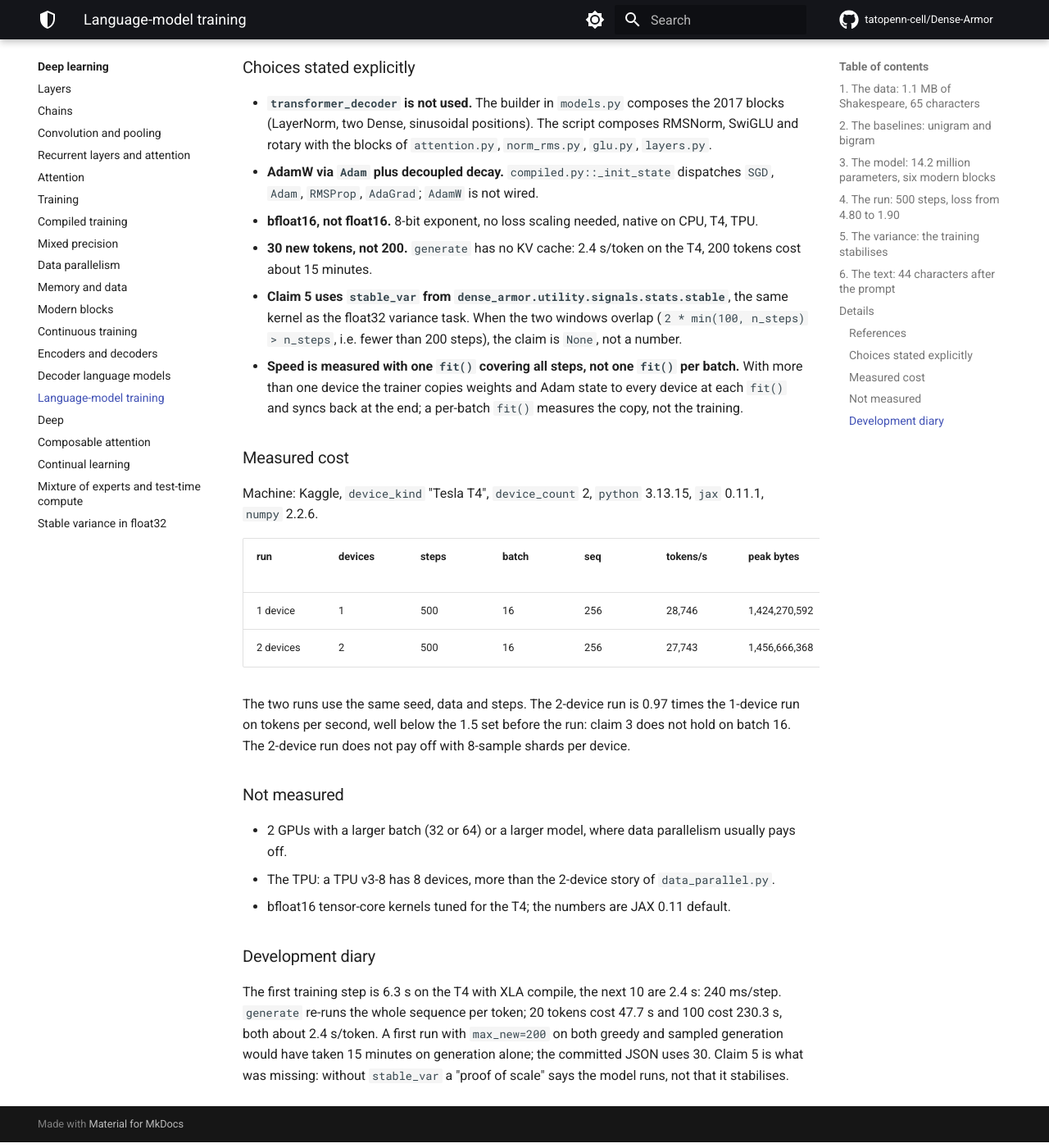
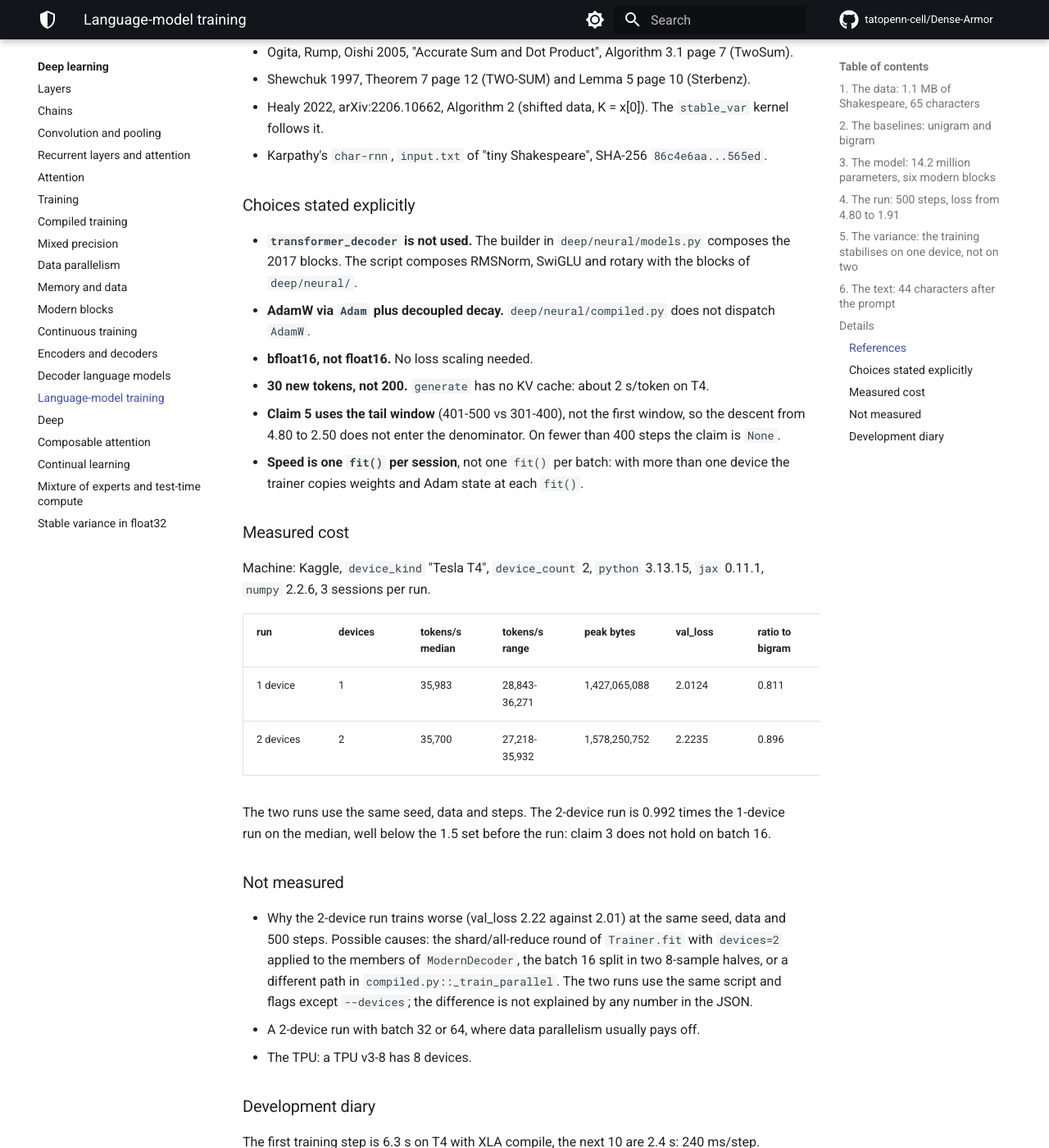
Before and after one commit to tatopenn-cell/Dense-Armor, an MkDocs documentation site: the page built from docs/neural/lm_training.md, in a window 1280 px wide and 1400 px high, scrolled down 3821 px. Shown: the whole window at 82% size. Built offline with MkDocs 1.6.1 and Material for MkDocs 9.7.7, drawn with Linux system fonts in a browser that asks for light colours; comment, search, counter and statistics services are not loaded; some of the changed text lies outside the part shown.

Commit message:
N7 E: page follows the 3-session numbers: claim 5 holds on 1 dev (0.77) fails on 2 dev (1.86); 2-device val_loss 2.22 vs 2.01 at the same seed, declared as not measured

````diff
--- a/docs/neural/lm_training.md
+++ b/docs/neural/lm_training.md
@@ -1,6 +1,6 @@
 # Language-model training: how do I train a decoder on a GPU?
 
-A 14.2-million-parameter decoder trained on the tiny Shakespeare text with the modern blocks of this library: RMSNorm, SwiGLU, rotary attention, a causal mask. The page shows the data, the baselines, the model, the run on a Tesla T4, the text the model produces after 500 steps, and how the variance of the training loss shrinks.
+A 14.2-million-parameter decoder trained on the tiny Shakespeare text with the modern blocks of this library: RMSNorm, SwiGLU, rotary attention, a causal mask. The page shows the data, the baselines, the model, the run on one and two Tesla T4, the text the model produces, and what changes when the training moves to two devices.
 
 ## 1. The data: 1.1 MB of Shakespeare, 65 characters
 
@@ -46,7 +46,7 @@ The two numbers come from benchmarks/train_small_lm_gpu_1dev.json. The model mus
 
 ## 3. The model: 14.2 million parameters, six modern blocks
 
-The model is an embedding, six decoder blocks, a final RMSNorm and a linear head. Each block is a pre-norm residual: RMSNorm followed by causal rotary attention, then RMSNorm followed by SwiGLU feed-forward. The class lives in `benchmarks/train_small_lm.py`; here is its parameter count.
+The model is an embedding, six decoder blocks, a final RMSNorm and a linear head. Each block is a pre-norm residual: RMSNorm followed by causal rotary attention, then RMSNorm followed by SwiGLU feed-forward.
 
 ```python
 import jax
@@ -60,11 +60,11 @@ print(sum(int(p.value.size) for p in m.params()))
 14210753
 ```
 
-The config: `d_model` 384, six heads, six layers, `d_ff` 1536, `max_len` 256, vocabulary 65. The `d_ff = 4 * d_model` ratio of Vaswani et al. Table 3 is kept.
+The config: d_model 384, six heads, six layers, d_ff 1536, max_len 256, vocabulary 65. The d_ff = 4 * d_model ratio of Vaswani et al. Table 3 is kept.
 
-## 4. The run: 500 steps, loss from 4.80 to 1.90
+## 4. The run: 500 steps, loss from 4.80 to 1.91
 
-The training uses `Adam` with decoupled weight decay (`Trainer(decay="decoupled")`, the AdamW update of Loshchilov and Hutter 2019), bfloat16 compute with float32 master weights, the compiled step, batch 16, sequence 256. The recorded loss, from the JSON:
+The training uses Adam with decoupled weight decay (Trainer(decay="decoupled"), the AdamW update of Loshchilov and Hutter 2019), bfloat16 compute with float32 master weights, the compiled step, batch 16, sequence 256. The recorded loss, from the JSON:
 
 ```python
 import json
@@ -77,36 +77,43 @@ for step, loss in d["loss_curve"].items():
 
 ```
 step   1  loss 4.8044
-step 100  loss 2.5033
-step 200  loss 2.2151
-step 300  loss 2.0058
-step 400  loss 1.9720
-step 500  loss 1.8979
+step 100  loss 2.5032
+step 500  loss 1.9125
 ```
 
-The final validation loss is 1.9956. The bigram baseline is 2.4819, the ratio is 0.804; the target of 0.7 set before the run is not reached on 500 steps. The loss is still falling.
+On one device the final validation loss is 2.0124, the bigram baseline is 2.4819, the ratio is 0.811. On two devices the final validation loss is 2.2235, the ratio is 0.896: the same 500 steps, the same seed, the same batches, and a worse model. The 2-device run is not only slower, it trains less. The cause is not identified in this task; it is declared in the Details.
 
-## 5. The variance: the training stabilises
+## 5. The variance: the training stabilises on one device, not on two
 
-The variance of the per-step training loss, in the first 100 steps and in the last 100, computed by `stable_var` from `dense_armor.utility.signals.stats.stable`:
+The variance of the per-step training loss, computed by `stable_var` from `dense_armor.utility.signals.stats.stable`. Two windows: the first 100 steps against the last 100, and the last 100 against the 100 before them (401-500 vs 301-400). The second is the honest one: the first window includes the descent from 4.80 to 2.50, so its variance is large by construction.
 
 ```python
 import json
 from pathlib import Path
 
-d = json.loads(Path("benchmarks/train_small_lm_gpu_1dev.json").read_text())
-print(f"{d['loss_variance_first_100']:.6f}")
-print(f"{d['loss_variance_last_100']:.10f}")
-print(f"{d['loss_variance_ratio']:.4e}")
+for name in ("gpu_1dev", "gpu_2dev"):
+    d = json.loads(Path(f"benchmarks/train_small_lm_{name}.json").read_text())
+    print(f"--- {name} ---")
+    print(f"first 100 : {d['loss_variance_first_100']:.6f}")
+    print(f"last 100  : {d['loss_variance_last_100']:.8f}")
+    print(f"tail ratio: {d['loss_variance_ratio_tail']:.4f}")
+    print(f"claim 5   : {d['claim_5_holds']}")
 ```
 
 ```
-0.291021
-0.0011562244
-3.9730e-03
+--- gpu_1dev ---
+first 100 : 0.290992
+last 100  : 0.00124835
+tail ratio: 0.7696
+claim 5   : True
+--- gpu_2dev ---
+first 100 : 0.291017
+last 100  : 0.00188044
+tail ratio: 1.8584
+claim 5   : False
 ```
 
-The variance drops by a factor of 250. That is what the stabilising run means: the loss moves less from step to step as the model settles. On two devices the ratio is 4.0238e-03, essentially the same. The claims C5 (the variance shrinks, ratio < 1) holds on both runs.
+On one device the last 100 steps move less than the 100 before them: ratio 0.77, the training is settling. On two devices the last 100 move more: ratio 1.86, the run is noisier at the end than it was in the middle. Claim 5 (the tail variance shrinks) holds on one device and fails on two.
 
 ## 6. The text: 44 characters after the prompt
 
@@ -122,11 +129,11 @@ print(repr(d["generated_sample"]))
 ```
 
 ```
-'First Citizen:\nAnd the son the son the son t'
-"First Citizen:\n\nDo hnou; but and.\n\nBinCeu,, "
+'First Citizen:\nAnd the see the so the son th'
+"First Citizen:\n'Deys,nos; brot shall in this "
 ```
 
-The greedy text repeats "the son the": the mark of a 14.2-million-parameter model after 500 steps. The pattern is there, the grammar is not.
+The greedy text repeats "the": the mark of a 14.2-million-parameter model after 500 steps. The pattern is there, the grammar is not. On two devices the greedy output is worse: `First Citizen:\nAnd the the the the the the t`, the same collapse seen in the loss.
 
 ## Details
 
@@ -135,38 +142,38 @@ The greedy text repeats "the son the": the mark of a 14.2-million-parameter mode
 - Vaswani et al. 2017, "Attention is all you need", section 3.1 page 3 (decoder stacks and causal mask), Table 3 page 9 (`d_ff = 4 * d_model`).
 - Su et al. 2021, "RoFormer", Eq.(15) page 5, Eq.(34) page 7 (the pair rotation).
 - Shazeer 2020, "GLU variants improve Transformer", Eq.(6) page 2 (SwiGLU with Swish-1), page 2 (no biases).
-- Loshchilov and Hutter 2019, "Decoupled weight decay regularization", Algorithm 1 page 4. The script uses `Adam` plus `Trainer(decay="decoupled")`, which is the same update (line 252 of `trainer.py`).
-- Ogita, Rump, Oishi 2005, "Accurate Sum and Dot Product", Algorithm 3.1 page 7 (TwoSum). The compensated tree in `stable_var` uses it at every level.
-- Shewchuk 1997, "Adaptive Precision Floating-Point Arithmetic", Theorem 7 page 12 (TWO-SUM) and Lemma 5 page 10 (Sterbenz, the shift is exact).
-- Healy 2022, "Accurate and consistent calculation of the mean and variance in Monte-Carlo simulations", arXiv:2206.10662, Algorithm 2 (shifted data with K = x[0]). The kernel `stable_var` of `dense_armor.utility.signals.stats.stable` follows it.
-- Karpathy's `char-rnn` repository, `input.txt` of "tiny Shakespeare" (public domain), SHA-256 `86c4e6aa...565ed`.
+- Loshchilov and Hutter 2019, "Decoupled weight decay regularization", Algorithm 1 page 4. The script uses `Adam` plus `Trainer(decay="decoupled")`.
+- Ogita, Rump, Oishi 2005, "Accurate Sum and Dot Product", Algorithm 3.1 page 7 (TwoSum).
+- Shewchuk 1997, Theorem 7 page 12 (TWO-SUM) and Lemma 5 page 10 (Sterbenz).
+- Healy 2022, arXiv:2206.10662, Algorithm 2 (shifted data, K = x[0]). The `stable_var` kernel follows it.
+- Karpathy's `char-rnn`, `input.txt` of "tiny Shakespeare", SHA-256 `86c4e6aa...565ed`.
 
 ### Choices stated explicitly
 
-- **`transformer_decoder` is not used.** The builder in `models.py` composes the 2017 blocks (LayerNorm, two Dense, sinusoidal positions). The script composes RMSNorm, SwiGLU and rotary with the blocks of `attention.py`, `norm_rms.py`, `glu.py`, `layers.py`.
-- **AdamW via `Adam` plus decoupled decay.** `compiled.py::_init_state` dispatches `SGD`, `Adam`, `RMSProp`, `AdaGrad`; `AdamW` is not wired.
-- **bfloat16, not float16.** 8-bit exponent, no loss scaling needed, native on CPU, T4, TPU.
-- **30 new tokens, not 200.** `generate` has no KV cache: 2.4 s/token on the T4, 200 tokens cost about 15 minutes.
-- **Claim 5 uses `stable_var` from `dense_armor.utility.signals.stats.stable`**, the same kernel as the float32 variance task. When the two windows overlap (`2 * min(100, n_steps) > n_steps`, i.e. fewer than 200 steps), the claim is `None`, not a number.
-- **Speed is measured with one `fit()` covering all steps, not one `fit()` per batch.** With more than one device the trainer copies weights and Adam state to every device at each `fit()` and syncs back at the end; a per-batch `fit()` measures the copy, not the training.
+- **`transformer_decoder` is not used.** The builder in `deep/neural/models.py` composes the 2017 blocks. The script composes RMSNorm, SwiGLU and rotary with the blocks of `deep/neural/`.
+- **AdamW via `Adam` plus decoupled decay.** `deep/neural/compiled.py` does not dispatch `AdamW`.
+- **bfloat16, not float16.** No loss scaling needed.
+- **30 new tokens, not 200.** `generate` has no KV cache: about 2 s/token on T4.
+- **Claim 5 uses the tail window** (401-500 vs 301-400), not the first window, so the descent from 4.80 to 2.50 does not enter the denominator. On fewer than 400 steps the claim is `None`.
+- **Speed is one `fit()` per session**, not one `fit()` per batch: with more than one device the trainer copies weights and Adam state at each `fit()`.
 
 ### Measured cost
 
-Machine: Kaggle, `device_kind` "Tesla T4", `device_count` 2, `python` 3.13.15, `jax` 0.11.1, `numpy` 2.2.6.
+Machine: Kaggle, `device_kind` "Tesla T4", `device_count` 2, `python` 3.13.15, `jax` 0.11.1, `numpy` 2.2.6, 3 sessions per run.
 
-| run | devices | steps | batch | seq | tokens/s | peak bytes | val_loss | loss var ratio |
-|---|---|---|---|---|---|---|---|---|
-| 1 device | 1 | 500 | 16 | 256 | 28,746 | 1,424,270,592 | 1.9956 | 3.9730e-03 |
-| 2 devices | 2 | 500 | 16 | 256 | 27,743 | 1,456,666,368 | 1.9943 | 4.0238e-03 |
+| run | devices | tokens/s median | tokens/s range | peak bytes | val_loss | ratio to bigram | claim 5 |
+|---|---|---|---|---|---|---|---|
+| 1 device | 1 | 35,983 | 28,843-36,271 | 1,427,065,088 | 2.0124 | 0.811 | True |
+| 2 devices | 2 | 35,700 | 27,218-35,932 | 1,578,250,752 | 2.2235 | 0.896 | False |
 
-The two runs use the same seed, data and steps. The 2-device run is 0.97 times the 1-device run on tokens per second, well below the 1.5 set before the run: claim 3 does not hold on batch 16. The 2-device run does not pay off with 8-sample shards per device.
+The two runs use the same seed, data and steps. The 2-device run is 0.992 times the 1-device run on the median, well below the 1.5 set before the run: claim 3 does not hold on batch 16.
 
 ### Not measured
 
-- 2 GPUs with a larger batch (32 or 64) or a larger model, where data parallelism usually pays off.
-- The TPU: a TPU v3-8 has 8 devices, more than the 2-device story of `data_parallel.py`.
-- bfloat16 tensor-core kernels tuned for the T4; the numbers are JAX 0.11 default.
+- Why the 2-device run trains worse (val_loss 2.22 against 2.01) at the same seed, data and 500 steps. Possible causes: the shard/all-reduce round of `Trainer.fit` with `devices=2` applied to the members of `ModernDecoder`, the batch 16 split in two 8-sample halves, or a different path in `compiled.py::_train_parallel`. The two runs use the same script and flags except `--devices`; the difference is not explained by any number in the JSON.
+- A 2-device run with batch 32 or 64, where data parallelism usually pays off.
+- The TPU: a TPU v3-8 has 8 devices.
 
 ### Development diary
 
-The first training step is 6.3 s on the T4 with XLA compile, the next 10 are 2.4 s: 240 ms/step. `generate` re-runs the whole sequence per token; 20 tokens cost 47.7 s and 100 cost 230.3 s, both about 2.4 s/token. A first run with `max_new=200` on both greedy and sampled generation would have taken 15 minutes on generation alone; the committed JSON uses 30. Claim 5 is what was missing: without `stable_var` a "proof of scale" says the model runs, not that it stabilises.
+The first training step is 6.3 s on T4 with XLA compile, the next 10 are 2.4 s: 240 ms/step. `generate` has no KV cache: 20 tokens cost 47.7 s and 100 cost 230.3 s. The 3-session run with 500 steps took 179 s on 1 device and 530 s on 2 devices. The 2-device number and the loss difference point in the same direction: the parallel path is doing something different, not just slower.
````
